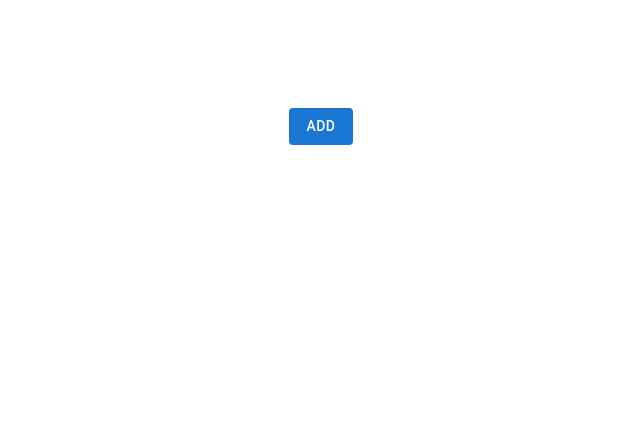
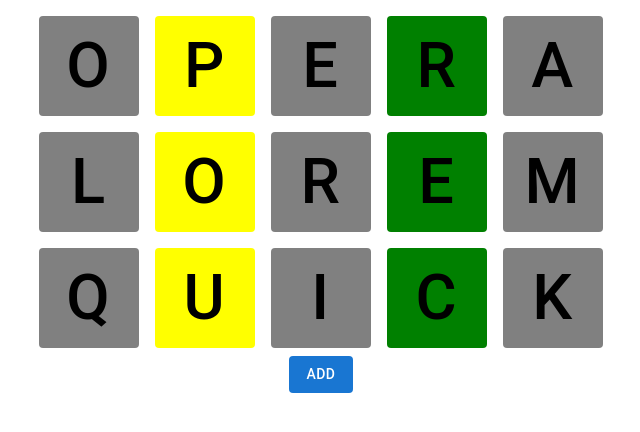
Before and after one commit to YogeshSeeni/wordle-solver, a React (Create React App) app: page / in a window 1280 px wide. Shown: the top 432 px of the page, without its empty margins (319-959 px from the left). Built offline with nearby package versions, Linux system fonts and the light colour scheme.

Commit message:
Made buttons clickable to change color

```diff
--- a/src/App.js
+++ b/src/App.js
@@ -4,11 +4,14 @@ import { FormGroup } from "@material-ui/core";
 import React, { useState } from 'react';
 import Word from "./components/Word";
 function App() {
-  const [words, setWords] = useState([{value: "opera", color: [0,1,0,2,0]}]);
+  const [words, setWords] = useState([{value: "opera", color: [0,1,0,2,0], i: 0}, {value: "lorem", color: [0,1,0,2,0], i: 1}, {value: "quicky", color: [0,1,0,2,0], i: 2}]);
+  const wo = words.map((word) =>
+  <Word words={words} setWords={setWords} index={word.i} />
+  )
 
   return (
     <div className="App">
-      <Word words={words} index={0} />
+      {wo}
       <Button variant="contained"  disableElevation>
       Add
       </Button>
--- a/src/components/Word.jsx
+++ b/src/components/Word.jsx
@@ -5,22 +5,55 @@ import { Button } from "@mui/material";
 export default function Word(props) {
   let letters = [];
   for (let i = 0; i < 5; i++) {
-    let tmp = [props.words[props.index].value.charAt(i)]
+    let tmp = [props.words[props.index].value.charAt(i)];
     if (props.words[props.index].color[i] == 0) {
-      tmp.push("gray")
+      tmp.push("gray");
     } else if (props.words[props.index].color[i] == 1) {
-      tmp.push("yellow")
+      tmp.push("yellow");
     } else {
-      tmp.push("green")
+      tmp.push("green");
     }
-    letters.push(tmp)
+    tmp.push(i);
+    letters.push(tmp);
   }
-  const boxes = letters.map((letter) =>
-      <Box bgcolor={letter[1]} width={100} height={100} m={1} clone>
-        <Button style={{ fontSize: "63px", color: "white" }}>
-          {letter[0]}
-        </Button>
-      </Box>
+  function handleClick(i) {
+    let tmp = [...props.words];
+    if (tmp[props.index].color[i] == 2) {
+      tmp[props.index].color[i] = 0
+    } else {
+      tmp[props.index].color[i] += 1
+    }
+    props.setWords(tmp)
+  }
+  const boxes = letters.map((letter) => (
+    <Box m={1}>
+      <Button
+      style={{
+        fontSize: "63px",
+        color: "black",
+        backgroundColor: letter[1],
+        maxWidth: "100px",
+        maxHeight: "100px",
+        minWidth: "100px",
+        minHeight: "100px",
+        margin: "5"
+      }}
+      onClick={() => handleClick(letter[2])}
+    >
+      {letter[0]}
+    </Button>
+    </Box>
+
+  ));
+  return (
+    <div
+      style={{
+        display: "flex",
+        alignItems: "center",
+        justifyContent: "center",
+      }}
+    >
+      {boxes}
+    </div>
   );
-  return <div>{boxes}</div>;
 }
```
